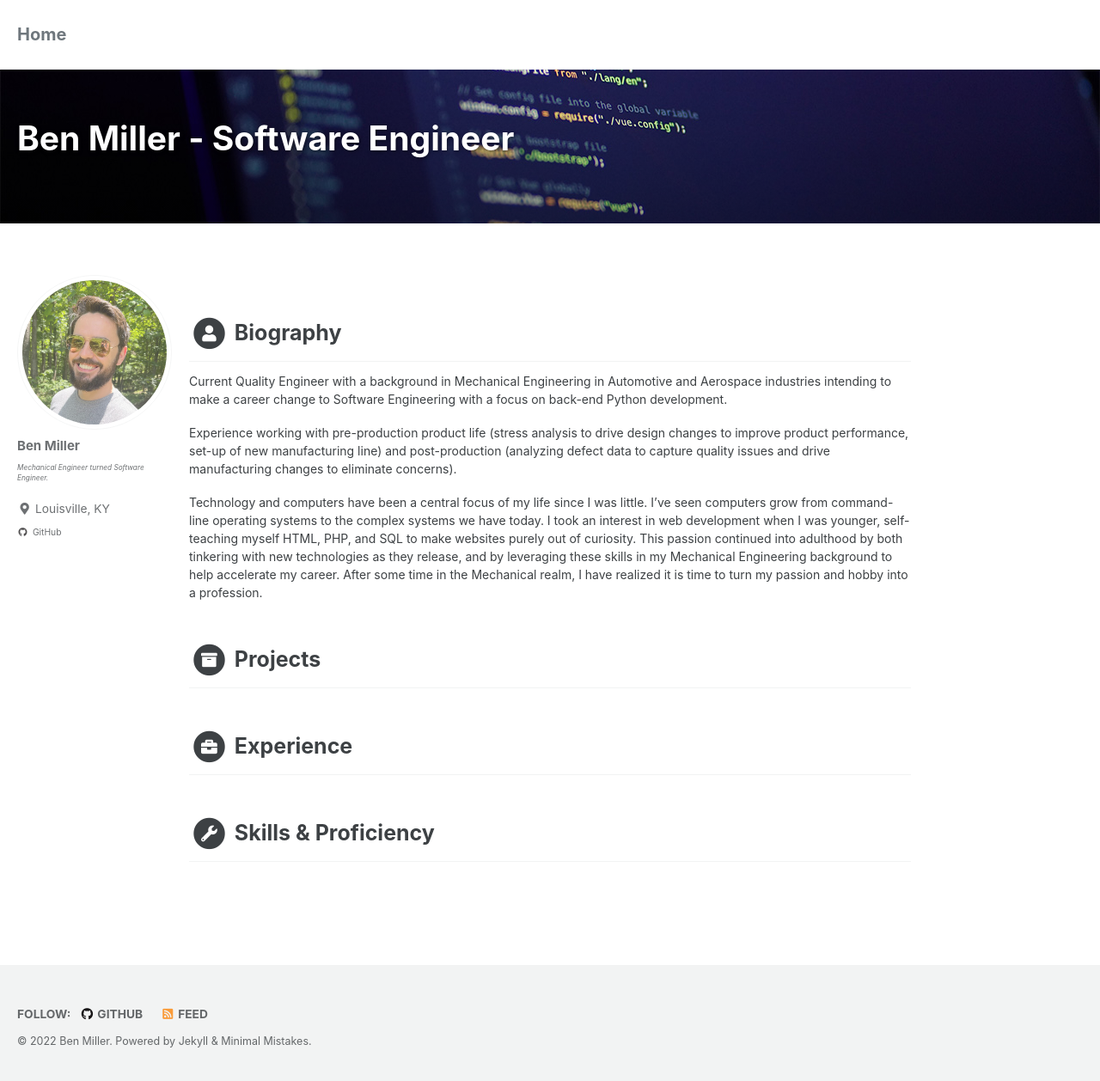
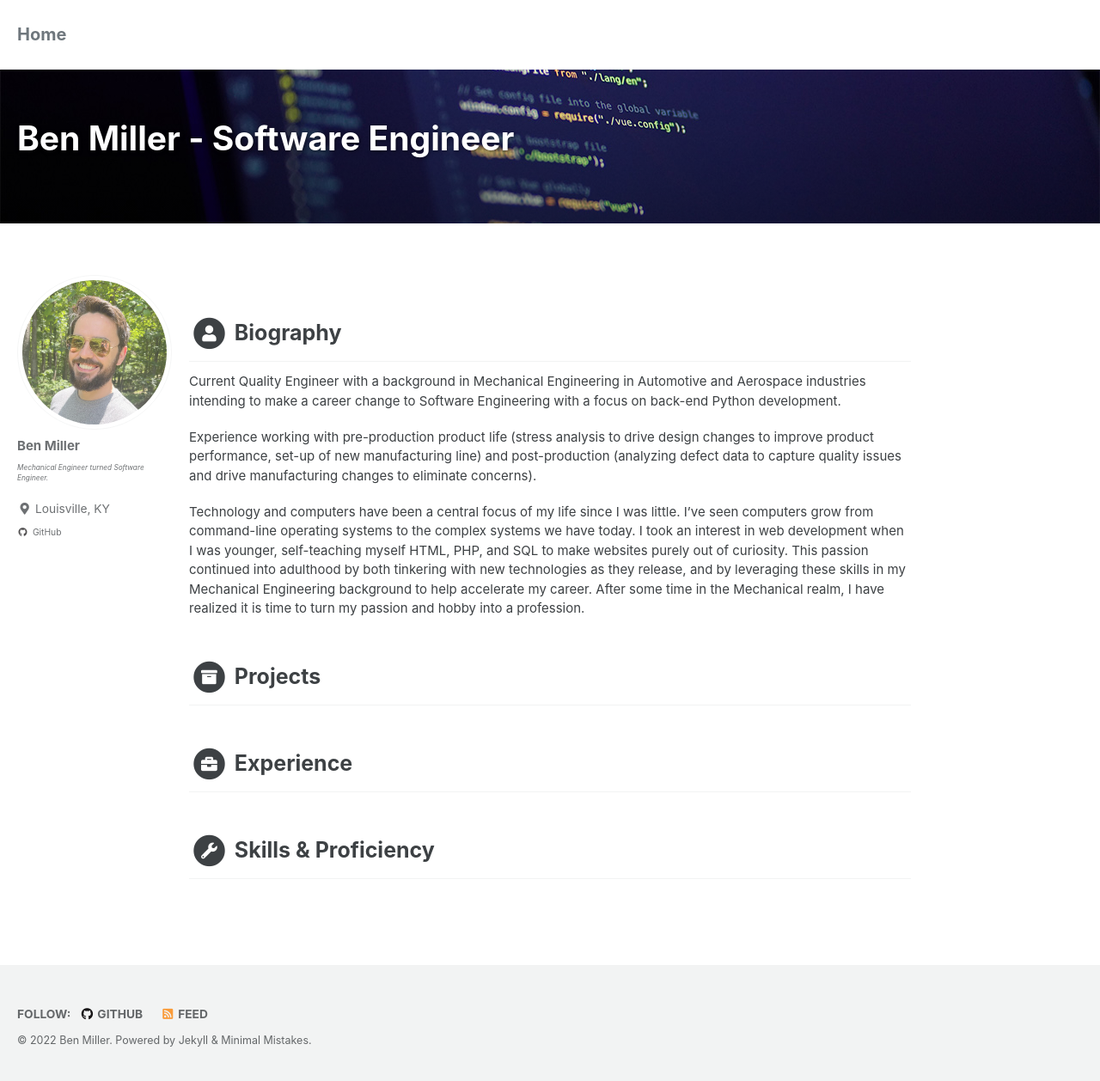
Before and after one commit to Ben-M-90/Ben-M-90.github.io, a Jekyll site: the page built from _pages/home.md, in a window 1280 px wide and 1261 px high. Shown: the top 1258 px of the window at 86% size. Built offline with Jekyll 4.4.1, drawn with Linux system fonts in a browser that asks for light colours; cached includes are drawn as plain includes.

Commit message:
Increase font size

```diff
--- a/_sass/minimal-mistakes/_page.scss
+++ b/_sass/minimal-mistakes/_page.scss
@@ -113,7 +113,7 @@ body {
   p,
   li,
   dl {
-    font-size: 0.7em;
+    font-size: 0.75em;
   }
 
   /* paragraph indents */
```
